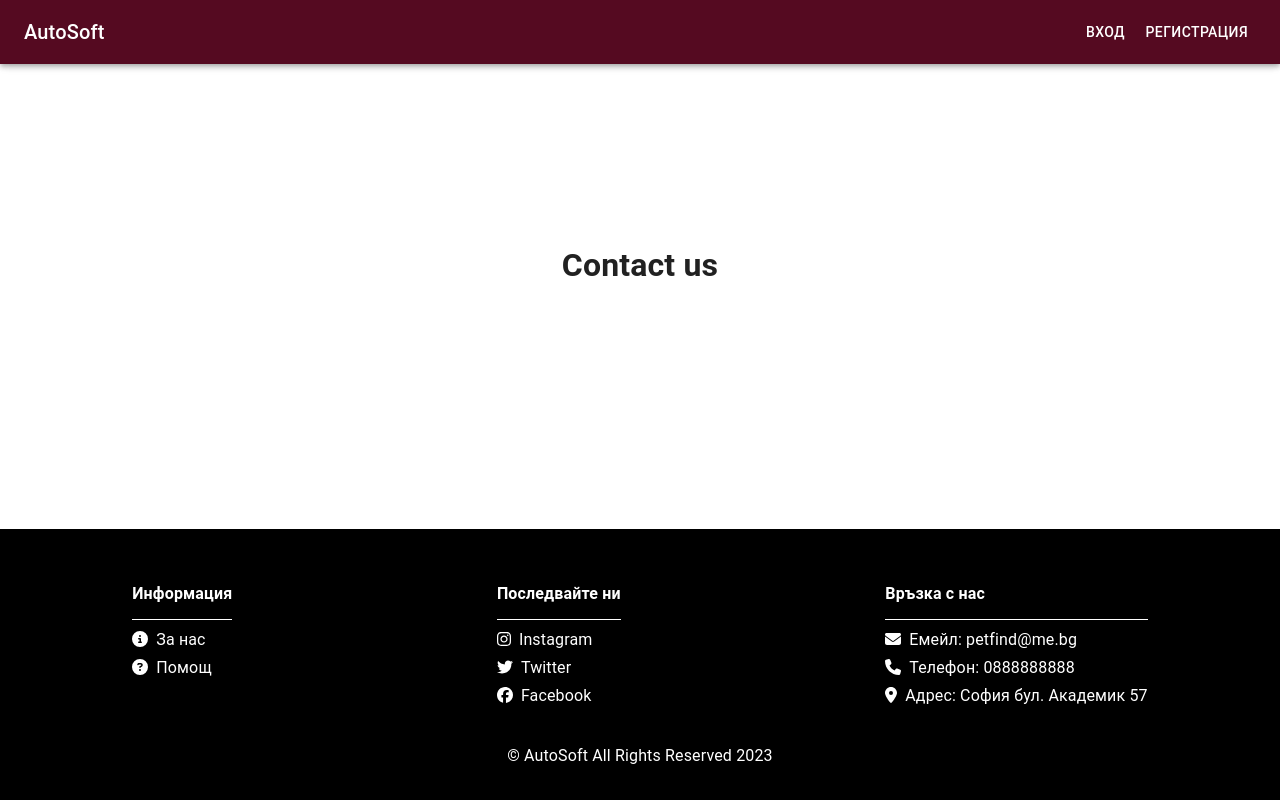
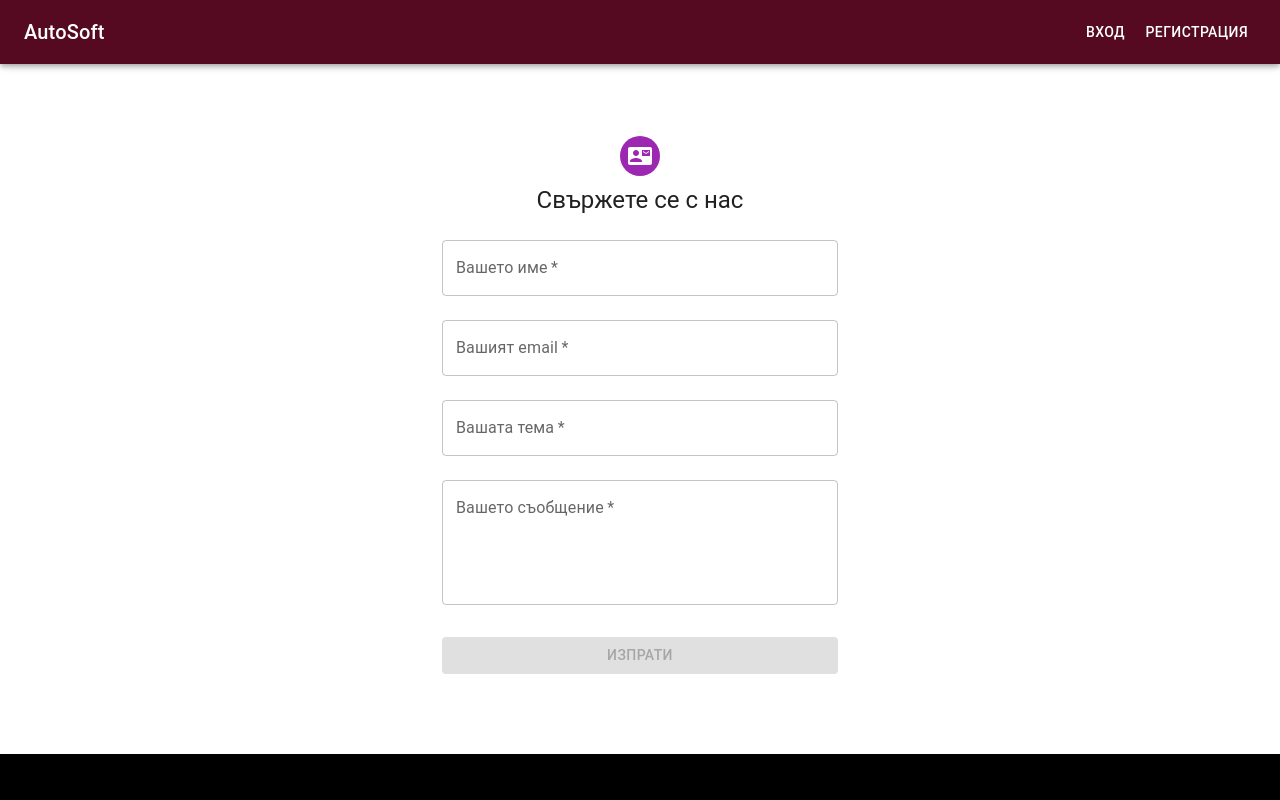
Before and after one commit to Niicksan/autosoft, a React (Create React App) app in the folder web/: page /contacts in a window 1280 px wide. Shown: the top 800 px of the page. Built offline with nearby package versions, Linux system fonts and the light colour scheme.

Commit message:
Add Contact form

```diff
--- a/web/src/components/Contacts/Contacts.js
+++ b/web/src/components/Contacts/Contacts.js
@@ -1,5 +1,134 @@
+import { useEffect } from "react";
+
+import { Container, Avatar, Button, CssBaseline, TextField, Box, Typography } from '@mui/material';
+import ContactMailIcon from '@mui/icons-material/ContactMail';
+import { createTheme, ThemeProvider } from '@mui/material/styles';
+
+import { useForm } from "../../hooks/useForm";
+import { useContactsValidation } from "../../hooks/useContactsValidation";
+
+const theme = createTheme();
+
 export const Contacts = () => {
+    const {
+        form,
+        error,
+        isSentSuccessfully,
+        isFormValid,
+        handleClickName,
+        handleClickEmail,
+        handleClickSubject,
+        handleClickMessage,
+        checkIsFormValid
+    } = useContactsValidation();
+
+    const { values, changeHandler, onSubmit } = useForm({
+        name: '',
+        email: '',
+        subject: '',
+        message: ''
+    }, checkIsFormValid);
+
+    useEffect(() => {
+        checkIsFormValid()
+    }, [form.name, form.email, form.subject, form.message]);
+
     return (
-        <h1>Contact us</h1>
+        <ThemeProvider theme={theme}>
+            <Container component="main" maxWidth="xs">
+                <CssBaseline />
+                <Box
+                    sx={{
+                        marginTop: 8,
+                        display: 'flex',
+                        flexDirection: 'column',
+                        alignItems: 'center',
+                    }}
+                >
+                    <Avatar sx={{ m: 1, bgcolor: 'secondary.main' }} >
+                        <ContactMailIcon />
+                    </Avatar>
+                    <Typography component="h1" variant="h5" >
+                        Свържете се с нас
+                    </Typography>
+                    <Box component="form" onSubmit={onSubmit} sx={{ mt: 1 }}>
+                        <TextField
+                            error={!error.name}
+                            margin="normal"
+                            required
+                            fullWidth
+                            id="name"
+                            label="Вашето име"
+                            name="name"
+                            autoComplete="name"
+                            onChange={(e) => {
+                                changeHandler(e);
+                                handleClickName(e);
+                            }}
+                        />
+                        {!error.name && <Typography component={"p"} sx={{ color: '#d32f2f', textAlign: 'left', paddingLeft: '15px' }}>Името трябва е дълга поне 2 символа</Typography>}
+
+                        <TextField
+                            error={!error.email}
+                            margin="normal"
+                            required
+                            fullWidth
+                            id="email"
+                            label="Вашият email"
+                            name="email"
+                            autoComplete="email"
+                            onChange={(e) => {
+                                changeHandler(e);
+                                handleClickEmail(e);
+                            }}
+                        />
+                        {!error.email && <Typography component={"p"} sx={{ color: '#d32f2f', textAlign: 'left', paddingLeft: '15px' }}>Невалиден имейл</Typography>}
+
+                        <TextField
+                            error={!error.subject}
+                            margin="normal"
+                            required
+                            fullWidth
+                            id="subject"
+                            label="Вашата тема"
+                            name="subject"
+                            autoComplete="subject"
+                            onChange={(e) => {
+                                changeHandler(e);
+                                handleClickSubject(e);
+                            }}
+                        />
+                        {!error.subject && <Typography component={"p"} sx={{ color: '#d32f2f', textAlign: 'left', paddingLeft: '15px' }}>Темата  трябва е дълга поне 2 символа</Typography>}
+
+                        <TextField
+                            error={!error.message}
+                            fullWidth
+                            margin="normal"
+                            label="Вашето съобщение"
+                            multiline
+                            required
+                            id="message"
+                            name="message"
+                            rows={4}
+                            onChange={(e) => {
+                                changeHandler(e);
+                                handleClickMessage(e);
+                            }}
+                        />
+                        {!error.message && <Typography component={"p"} sx={{ color: '#d32f2f', textAlign: 'left', paddingLeft: '15px' }}>Съобщението трябва е дълга поне 20 символа</Typography>}
+
+                        <Button
+                            disabled={!isFormValid}
+                            type="submit"
+                            fullWidth
+                            variant="contained"
+                            sx={{ mt: 3, mb: 2, bgcolor: '#550A21' }}
+                        >
+                            Изпрати
+                        </Button>
+                    </Box>
+                </Box>
+            </Container>
+        </ThemeProvider >
     );
 };
--- /dev/null
+++ b/web/src/hooks/useContactsValidation.js
@@ -0,0 +1,82 @@
+import { useState } from "react";
+
+export const useContactsValidation = () => {
+    const emailRegex = new RegExp(/^[\w-.]+@([\w-]+\.)+[\w-]{2,4}$/);
+
+    const [isFormValid, setIsFormValid] = useState(false);
+    const [isSentSuccessfully, setIsSentSuccessfully] = useState(false);
+    const [form, setForm] = useState({
+        name: '',
+        email: '',
+        subject: '',
+        message: ''
+    });
+
+    const [error, setError] = useState({
+        name: true,
+        email: true,
+        subject: true,
+        message: true
+    });
+
+    const handleClickName = (e) => {
+        if ((e.target.value).length > 1) {
+            setError({ ...error, name: true });
+        } else {
+            setError({ ...error, name: false });
+        }
+
+        setForm({ ...form, name: e.target.value });
+    };
+
+    const handleClickEmail = (e) => {
+        if (emailRegex.test(e.target.value)) {
+            setError({ ...error, email: true });
+        } else {
+            setError({ ...error, email: false });
+        }
+
+        setForm({ ...form, email: e.target.value });
+    };
+
+    const handleClickSubject = (e) => {
+        if ((e.target.value).length > 1) {
+            setError({ ...error, subject: true });
+        } else {
+            setError({ ...error, subject: false });
+        }
+
+        setForm({ ...form, subject: e.target.value });
+    };
+
+    const handleClickMessage = (e) => {
+        if ((e.target.value).length > 19) {
+            setError({ ...error, message: true });
+        } else {
+            setError({ ...error, message: false });
+        }
+
+        setForm({ ...form, message: e.target.value });
+    };
+
+    const checkIsFormValid = () => {
+        (
+            (error.name && form.name !== '') &&
+            (error.email && form.email !== '') &&
+            (error.subject && form.subject !== '') &&
+            (error.message && form.message !== '')
+        ) ? setIsFormValid(true) : setIsFormValid(false);
+    };
+
+    return {
+        form,
+        error,
+        isSentSuccessfully,
+        isFormValid,
+        handleClickName,
+        handleClickEmail,
+        handleClickSubject,
+        handleClickMessage,
+        checkIsFormValid
+    };
+};
```
